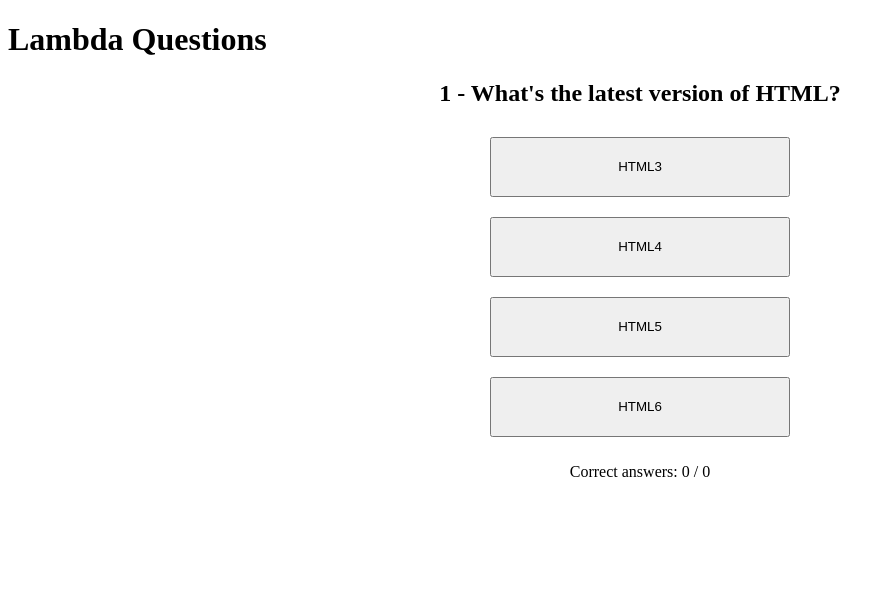
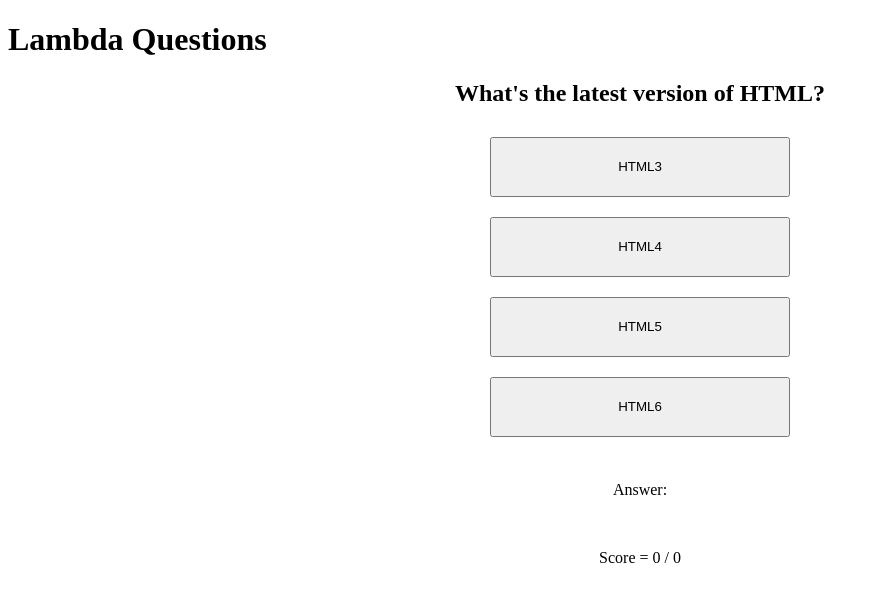
Before and after one commit to maximesalomon/lambda-questions, a React (Create React App) app: page / in a window 1280 px wide. Shown: the top 602 px of the page, without its empty margins (0-895 px from the left). Built offline with nearby package versions, Linux system fonts and the light colour scheme.

Commit message:
Add no-repeat question

```diff
--- a/src/Question/Question.js
+++ b/src/Question/Question.js
@@ -17,11 +17,6 @@ const Option = styled.button `
     margin: 10px;
 `
 
-const ShowAnswer = styled.p `
-    display: ${props => props.true ? "block" : "none"};
-    color: green;
-`
-
 const questions = [
     {
         question: "What's the latest version of HTML?",
@@ -34,48 +29,65 @@ class Question extends React.Component {
     constructor() {
         super();
         this.state = {
-            questionNumber: 0,
+            questionsAnswered: 0,
             questionContent: "",
             options: [],
             answer: "",
-            hasAnswered: "false",
+            hasAnswered: false,
             correctAnswers: 0
         };
       }
 
     componentDidMount() {
         this.setState({
-            questionContent: questions[this.state.questionNumber].question,
-            options: questions[this.state.questionNumber].options,
-            answer: questions[this.state.questionNumber].answer,
+            questionContent: questions[this.state.questionsAnswered].question,
+            options: questions[this.state.questionsAnswered].options,
+            answer: questions[this.state.questionsAnswered].answer,
         })
     }
 
-    answerIsRight = (e) => {
+    answer = (e) => {
         this.setState({
-            hasAnswered: "true"
+            hasAnswered: true
         })
         const answer = this.state.answer;
-        if (answer === e.target.value) {
-            alert("true");
-            this.setState((state, props) => {
-                return {correctAnswers: state.correctAnswers + 1};
-              });
-        } else alert("false");
+        if (this.state.hasAnswered === false) {
+            if (answer === e.target.value) {
+                this.setState((state, props) => {
+                    return { correctAnswers: state.correctAnswers + 1};
+                  });
+                this.setState((state, props) => {
+                return { questionsAnswered: state.questionsAnswered + 1};
+                });
+            } else this.setState((state, props) => {
+                return { questionsAnswered: state.questionsAnswered + 1};
+                });
+        }
     }
+    nextQuestion = () => {
+        alert("Next question")
+    };
 
     render() {
         return (
         <QuestionContainer id="questions">
-            <h2 id="question">{this.state.questionNumber + 1} - {this.state.questionContent}</h2>
+            <h2 id="question">{this.state.questionContent}</h2>
             {
             this.state.options.map((option, i) => {
-                return <Answers key={i}><Option onClick={this.answerIsRight} value={option}>{option}</Option></Answers>
+                return <Answers key={i}><Option onClick={this.answer} value={option}>{option}</Option></Answers>
             })
             }
-            <p>Correct answers: {this.state.correctAnswers} / {this.state.questionNumber}</p>
             <br/>
-            <ShowAnswer {...this.state.hasAnswered}>The right answer was {this.state.answer}</ShowAnswer>
+            <p>Answer: {this.state.hasAnswered ? this.state.answer : ""}</p>
+            <br/>
+            <p>Score = {this.state.correctAnswers} / {this.state.questionsAnswered}</p>
+            <br/>
+
+            {
+                this.state.hasAnswered
+                ? <button onClick={this.nextQuestion}>Next question</button>
+                : <p></p>
+            }
         </QuestionContainer>
         );
     }
```
